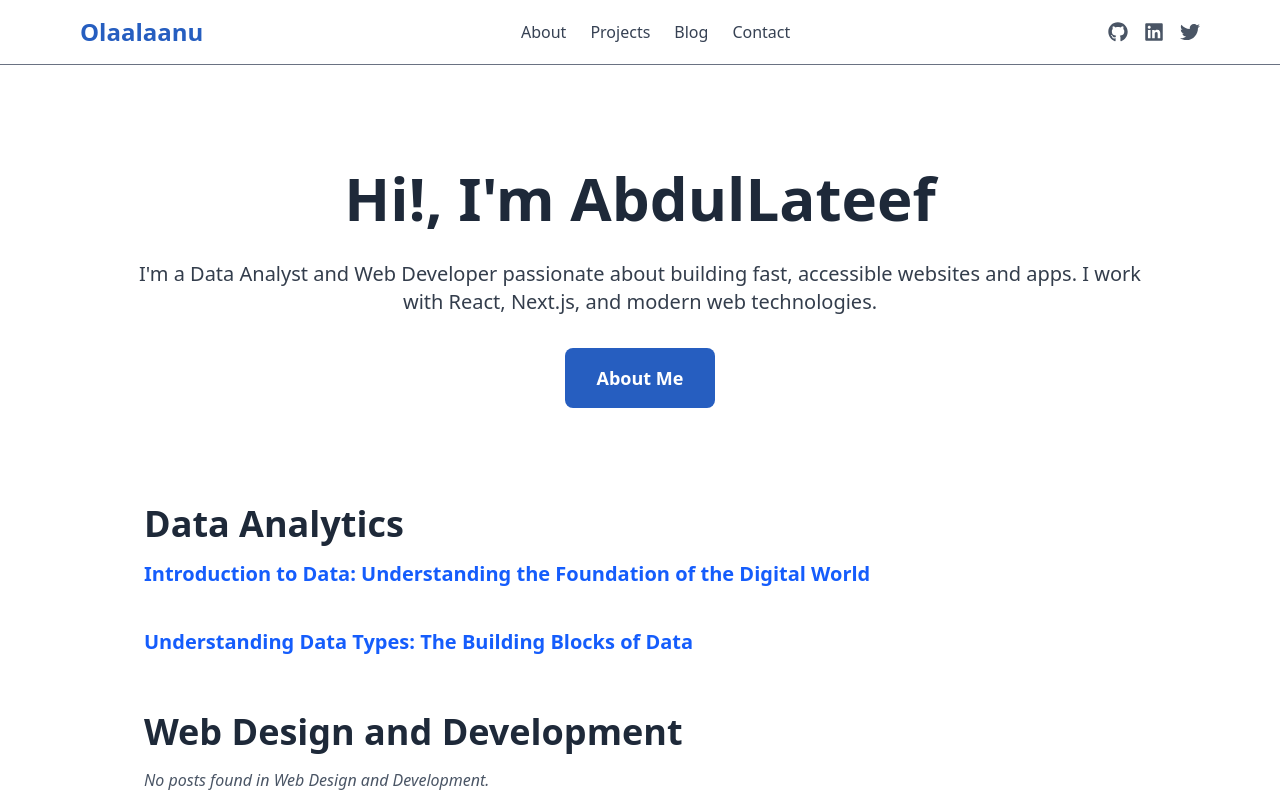
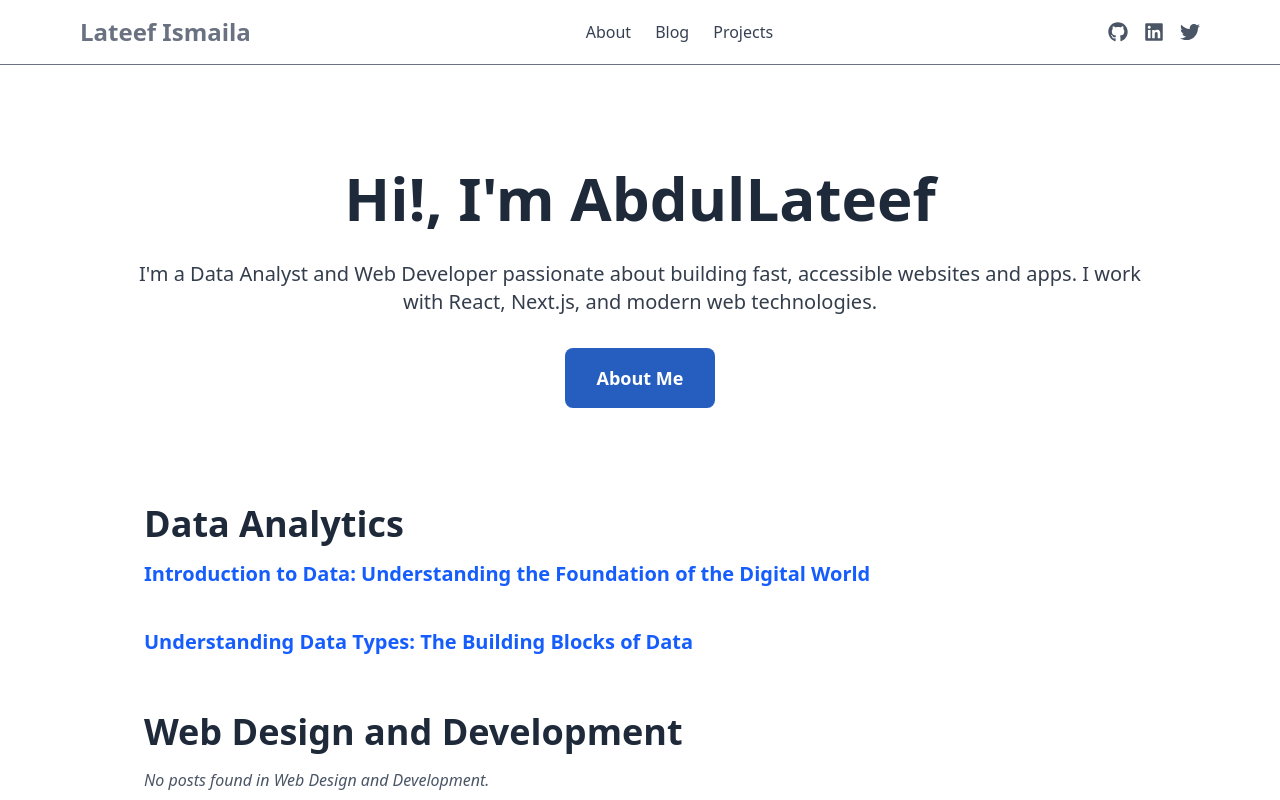
Before and after one commit to olaalaanu/olaalaanu, a Next.js app: page / in a window 1280 px wide. Shown: the top 800 px of the page. Built offline with nearby package versions, Linux system fonts and the light colour scheme.

Commit message:
Adjust the Navigation Bar

```diff
--- a/src/components/Navbar.tsx
+++ b/src/components/Navbar.tsx
@@ -2,7 +2,13 @@
 import Link from "next/link";
 import { usePathname } from "next/navigation";
 import { useState } from "react";
-import { FaGithub, FaLinkedin, FaTwitter } from "react-icons/fa";
+import {
+  FaGithub,
+  FaLinkedin,
+  FaTwitter,
+  FaTimes,
+  FaBars,
+} from "react-icons/fa";
 
 export default function Navbar() {
   const pathname = usePathname();
@@ -10,32 +16,26 @@ export default function Navbar() {
 
   const linkStyle = (href: string) =>
     pathname === href
-      ? "text-[#265ec0] font-semibold"
-      : "text-gray-700 hover:text-blue-600 hover:underline hover:underline-offset-8 decoration-wavy";
+      ? "text-primary font-semibold"
+      : "text-gray-700 hover:text-secondary hover:underline hover:underline-offset-8 decoration-wavy";
 
   return (
-    <header className="border-b-1 text-gray-500">
-      <nav className="max-w-6xl mx-auto px-4 py-4 flex justify-between items-center un">
-        <Link href="/" className="text-2xl font-bold text-[#265ec0]">
-          Olaalaanu
+    <header className="border-b-1 border-border text-gray-500">
+      <nav className="max-w-6xl mx-auto px-4 py-4 flex justify-between items-center">
+        <Link href="/" className="text-2xl font-bold text-primary">
+          Lateef Ismaila
         </Link>
 
         {/* Desktop Menu */}
         <div className="hidden md:flex space-x-6">
-          {/* <Link href="/" className={linkStyle("/")}>
-            Home
-          </Link> */}
           <Link href="/about" className={linkStyle("/about")}>
             About
-          </Link>
-          <Link href="/projects" className={linkStyle("/projects")}>
-            Projects
           </Link>
           <Link href="/blog" className={linkStyle("/blog")}>
             Blog
           </Link>
-          <Link href="/contact" className={linkStyle("/contact")}>
-            Contact
+          <Link href="/projects" className={linkStyle("/projects")}>
+            Projects
           </Link>
         </div>
 
@@ -73,16 +73,13 @@ export default function Navbar() {
           onClick={() => setIsOpen(!isOpen)}
           aria-label="Toggle Menu"
         >
-          {isOpen ? "✖️" : "☰"}
+          {isOpen ? <FaTimes /> : <FaBars />}
         </button>
       </nav>
 
       {/* Mobile Dropdown */}
       {isOpen && (
         <div className="md:hidden bg-white dark:bg-gray-900 px-4 pb-4 space-y-2">
-          {/* <Link href="/" className="block" onClick={() => setIsOpen(false)}>
-            Home
-          </Link> */}
           <Link
             href="/about"
             className="block"
```
